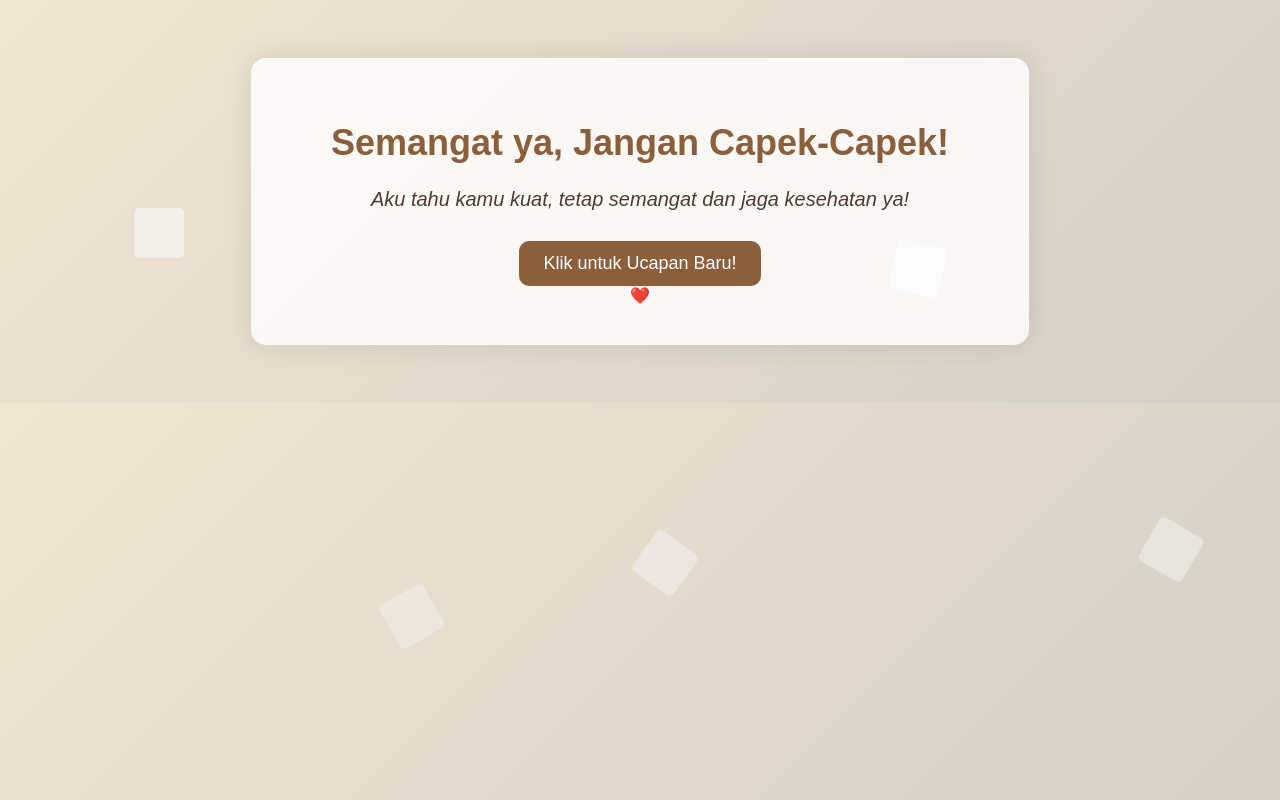
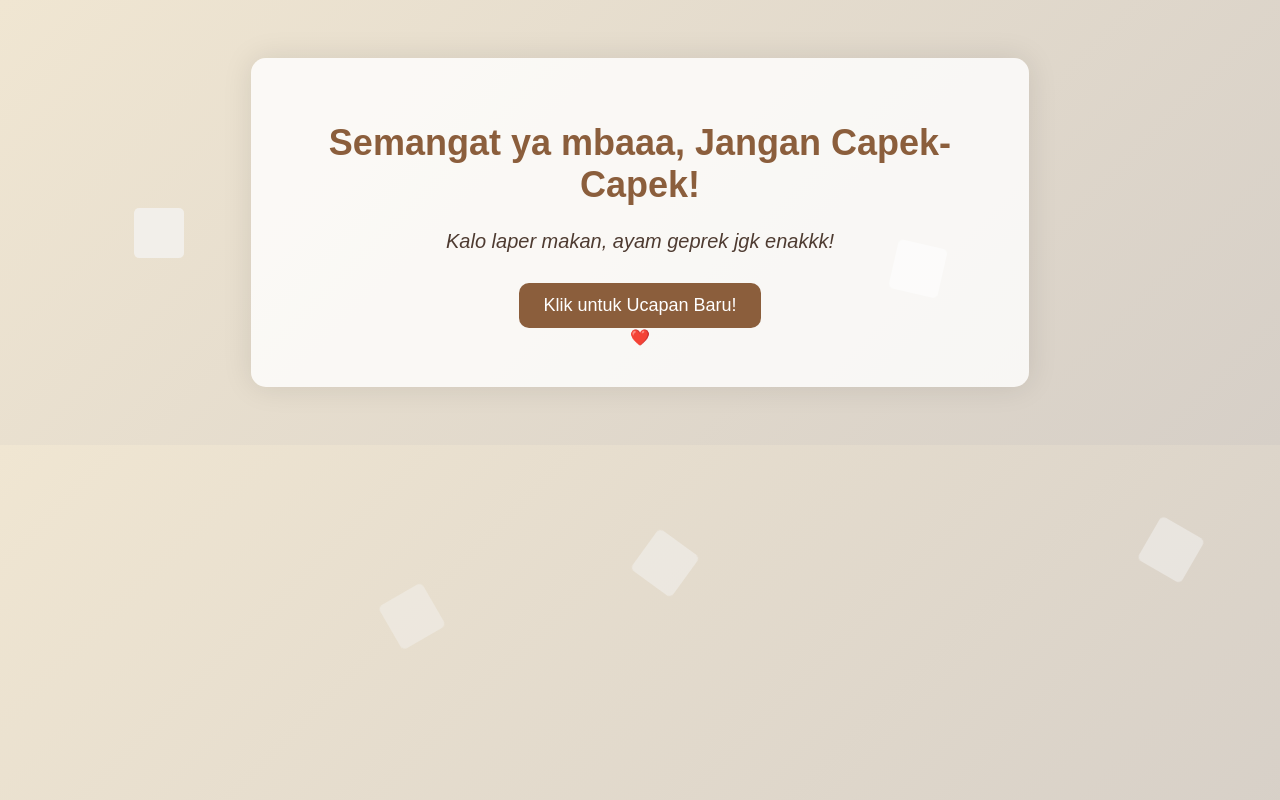
Before and after one commit to diazfdd/formbatata.github.io, a plain HTML site: page index.html in a window 1280 px wide. Drawn offline with Linux system fonts and the light colour scheme.

Commit message:
Update index.html

```diff
--- a/index.html
+++ b/index.html
@@ -15,8 +15,8 @@
     <div class="paper"></div>
 
     <div class="container">
-        <h1>Semangat ya, Jangan Capek-Capek!</h1>
-        <p class="message">Aku tahu kamu kuat, tetap semangat dan jaga kesehatan ya!</p>
+        <h1>Semangat ya mbaaa, Jangan Capek-Capek!</h1>
+        <p class="message">Kalo laper makan, ayam geprek jgk enakkk!</p>
         <button onclick="changeMessage()">Klik untuk Ucapan Baru!</button>
         <div class="heart">❤️</div> <!-- Hati dengan animasi -->
     </div>
```
